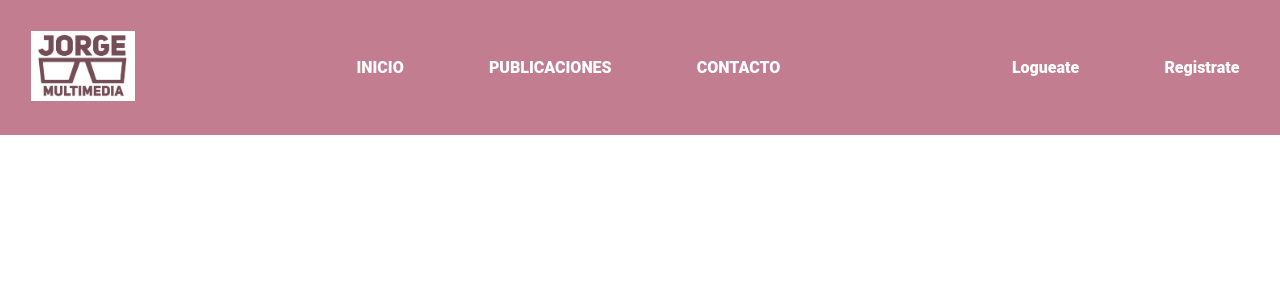
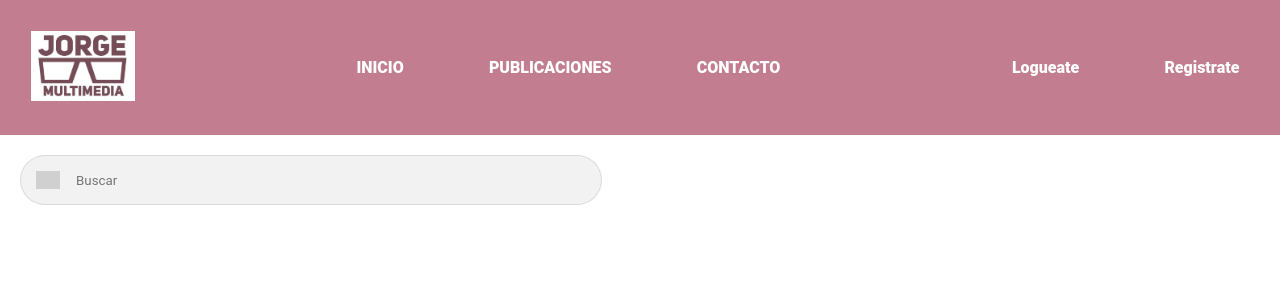
Before and after one commit to OtroAlien/Parcial2, a PHP site: page /buscador.html in a window 1280 px wide. Shown: the top 300 px of the page. Run offline with PHP 8.4, Linux system fonts and the light colour scheme; grey boxes are pictures that could not be loaded.

Commit message:
Agregue mas cosas en el buscador

```diff
--- a/buscador.html
+++ b/buscador.html
@@ -10,6 +10,7 @@
 
 </head>
 <body>
+    <header>
         <div>
             <nav class="nav">
                 <div class="img">
@@ -31,5 +32,22 @@
                 </aside>
             </nav>
         </div>
+    </header>
+
+        <div class="fondo">
+            <div class="buscadorEntero">
+                <form class="grid" method="get" action="file:///G:/SIPICOOK/Frontend/">
+                    <div class="redondeo">
+                        <div class="icono">
+                            <img id="lupa" class="grid-item" src="img/lupa.png" alt="Lupa" >
+                        </div>
+                        <input class="input" id="buscador" type="text" placeholder="Buscar" >
+                    </div>
+                    <br>
+                    <div class="botones">
+                    </div>
+                </form>
+            </div>
+        </div>
 </body>
 </html>
--- a/css/style.css
+++ b/css/style.css
@@ -70,3 +70,46 @@ ul{
     height: 40px;
     margin: 10px;
 }
+
+#lupa{
+    height: 18px;
+    opacity: 40%;
+    margin: 15px 5px 15px 15px;
+
+}
+.buscadorEntero{
+    display: flex;
+    justify-content: center;
+    z-index: 2;
+
+}
+
+.grid {
+    display: inline-block;
+    padding: 20px;
+    width: 100%;
+
+}
+.redondeo{
+    width: 100%;
+    max-width: 582px;
+    max-height: 50px;
+    display: inline-flex;
+    grid-column-gap: 10px;
+    grid-template-columns: 30px auto 30px;
+    border: 1px solid rgba(0,0,0,0.1);
+    border-radius: 100px;
+    padding: 0px 20px 0px 0px;
+    background-color: #F2F2F2;
+    z-index: 4;
+}
+.redondeo:hover{
+    box-shadow: 0px 1px 6px rgba(32,33,36,0.28);
+
+}
+
+.input{
+    width: 100%;
+    border: 1px solid rgba(0,0,0,0.0);
+    background-color: #F2F2F2;
+}
```
Lines whose indentation alone changed are shown as unchanged.
